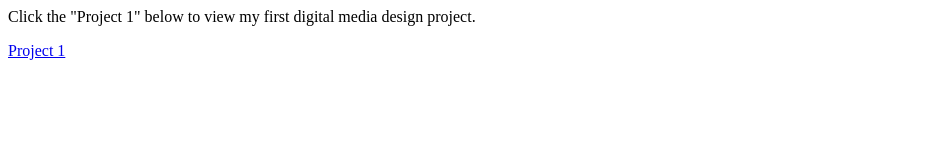
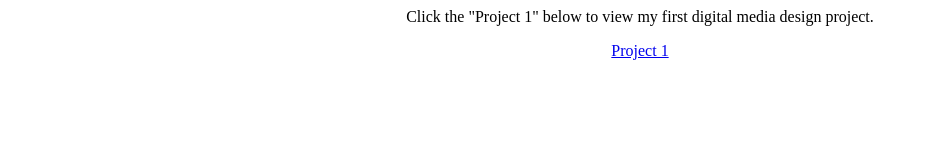
Before and after one commit to Vorple-Sky/Gabany_Archive, a plain HTML site: page project1.html in a window 1280 px wide. Shown: the whole page, without its empty margins (0-928 px from the left). Drawn offline with Linux system fonts and the light colour scheme.

Commit message:
centered

```diff
--- a/project1.html
+++ b/project1.html
@@ -3,6 +3,11 @@
         <meta charset="utf-8">
         <meta http-equiv="X-UA-Compatible" content="IE=edge">
         <title></title>
+        <style>
+            body {
+              text-align: center;
+            }
+          </style>
         <meta name="description" content="">
         <meta name="viewport" content="width=device-width, initial-scale=1">
         <link rel="stylesheet" href="">
```
Also changed, not shown: index.html (+5 -0 lines), project2.html (+5 -0 lines), project3.html (+5 -0 lines).
